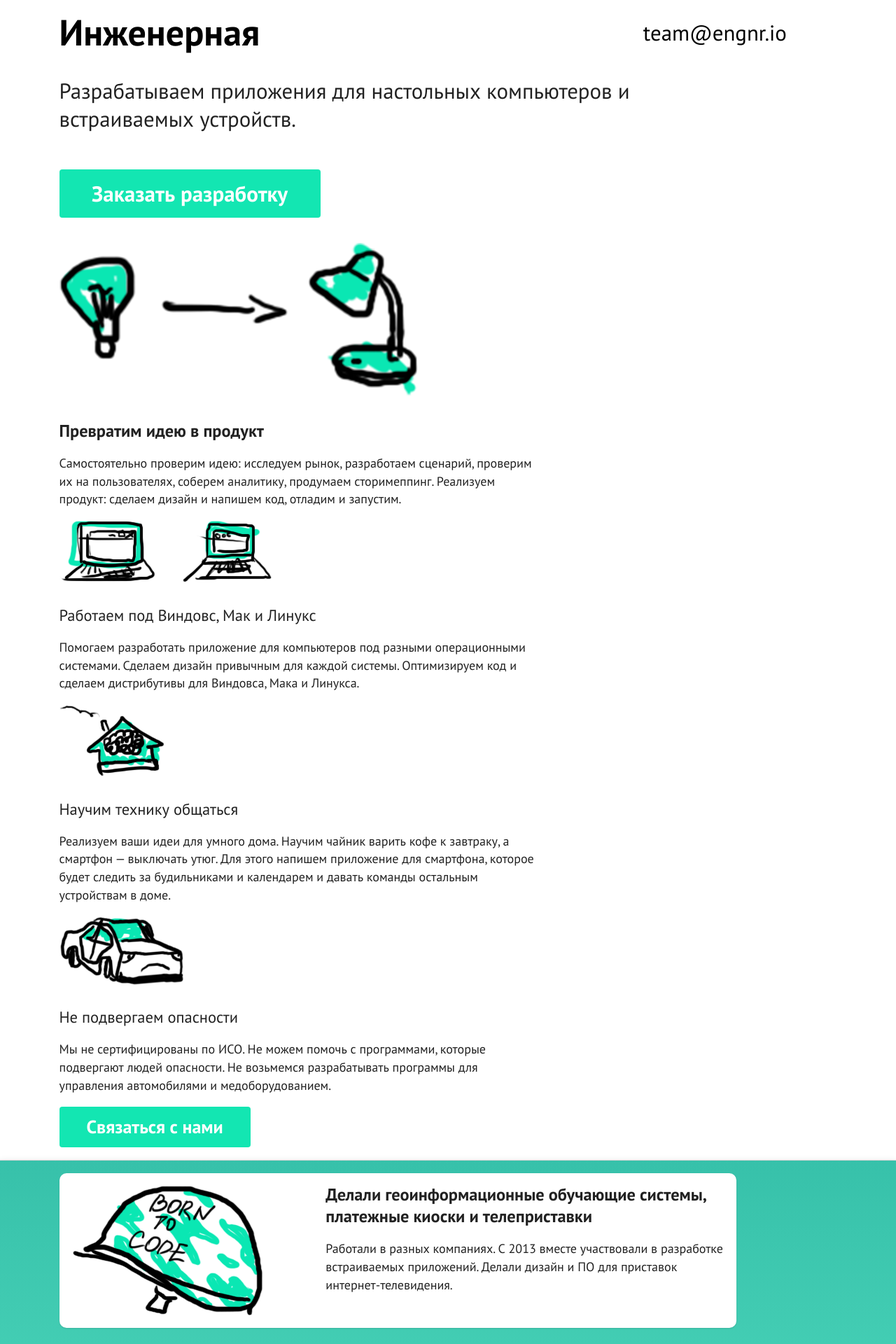
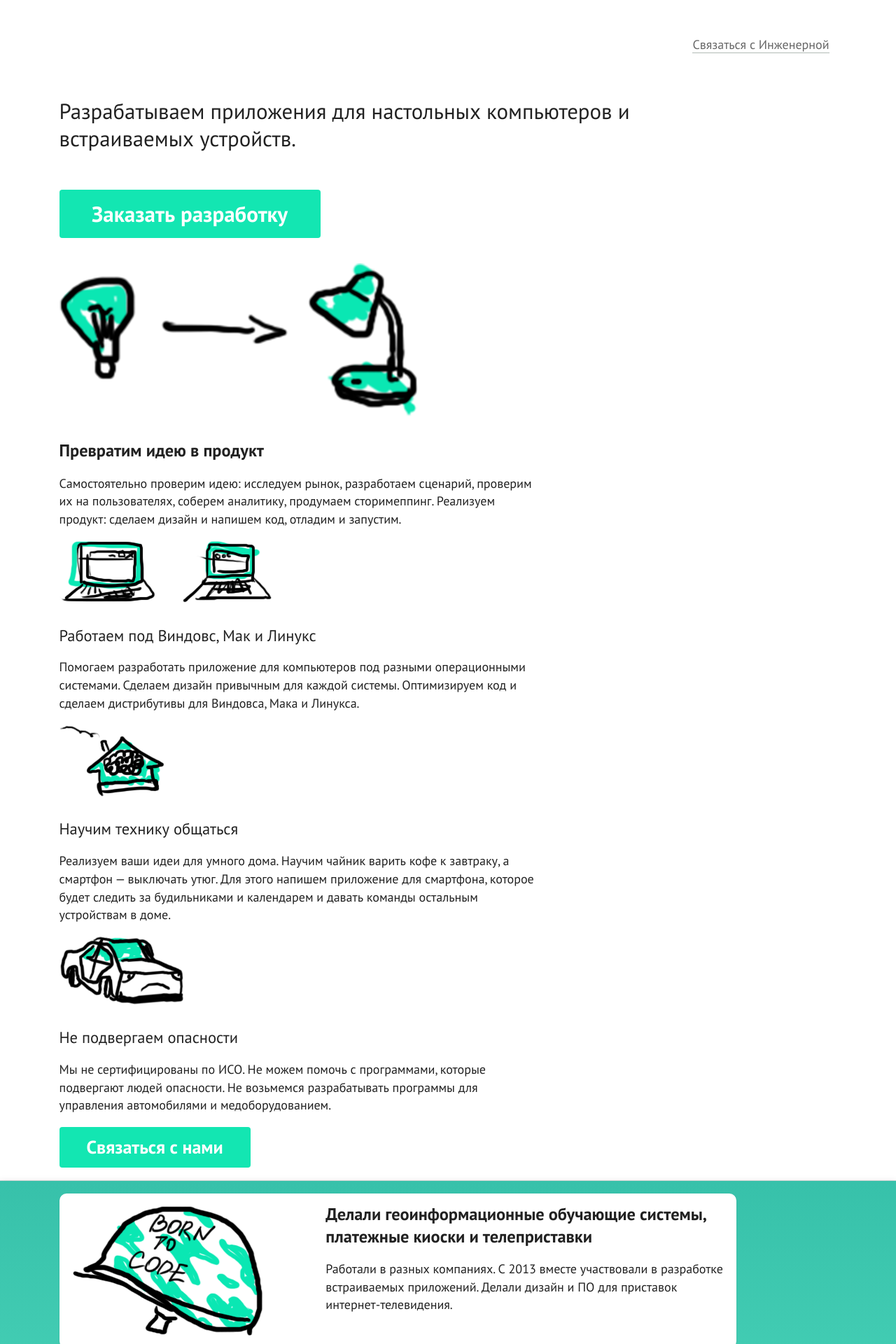
Before and after one commit to engnr/engnr.io, a Jekyll site: the page built from index.html, in a window 1280 px wide. Shown: the top 1920 px of the page at 70% size. Built offline with Jekyll 4.4.1, drawn with Linux system fonts in a browser that asks for light colours; nearby versions of some CDN libraries.

Commit message:
Update top link menu

```diff
--- a/_includes/header.html
+++ b/_includes/header.html
@@ -1,17 +1,20 @@
 <div class="ui grid container">
   <div class="middle aligned row">
-    <div class="six wide column" id="title">
-      <h1 class="ui header"><a href="/">{{ site.title }}</a></h1>
+    <div class="five wide column" id="title">
+      {% unless page.url == "/" %}
+        <h1 class="ui header engnr title"><a href="/">{{ site.title }}</a></h1>
+      {% endunless %}
     </div>
-    <div class="five wide column">
-      <div class="ui four item text small menu" id="menu">
-        <!--
-        <a class="item" href="#">Блог</a>
+    <div class="eleven wide right aligned column">
+      <div class="ui text menu">
+    <!--
+        <a class="active teal item">Компания</a>
+        <a class="item">Вакансии</a>
+        <a class="item">Мероприятия</a>
+        <a class="item">Блог</a>
         -->
+        <a class="right floated item" href="mailto:{{ site.email }}">Связаться с Инженерной</a>
       </div>
-    </div>
-    <div class="four wide right aligned column" id="phone">
-      <h2 class="ui header"><a href="tel:{{ site.email }}">{{ site.email }}</a></h2>
     </div>
   </div>
 </div>
--- a/_sass/main.scss
+++ b/_sass/main.scss
@@ -98,11 +98,21 @@ body {
   //#1E7C69);
 }
 
-.ui.text.menu, .ui.text.menu .item {
-  padding-bottom: 0px;
-  margin-bottom: 0px;
+.ui.text.menu > a.item {
+  display: inline !important;
+  margin: 0px 1em;
+  padding: 2px 0px;
+  border-color: rgba(0, 30, 15, .3) !important;
+  border-bottom: 1px solid;
+
+  &:hover {
+    border-color: rgba(0, 30, 15, .8) !important;
+  }
+
+  &.active {
+    border-bottom: 0px;
+  }
 }
-
 
 #title a, #phone a, #title a:hover, #phone a:hover {
   text-decoration: none;
```
